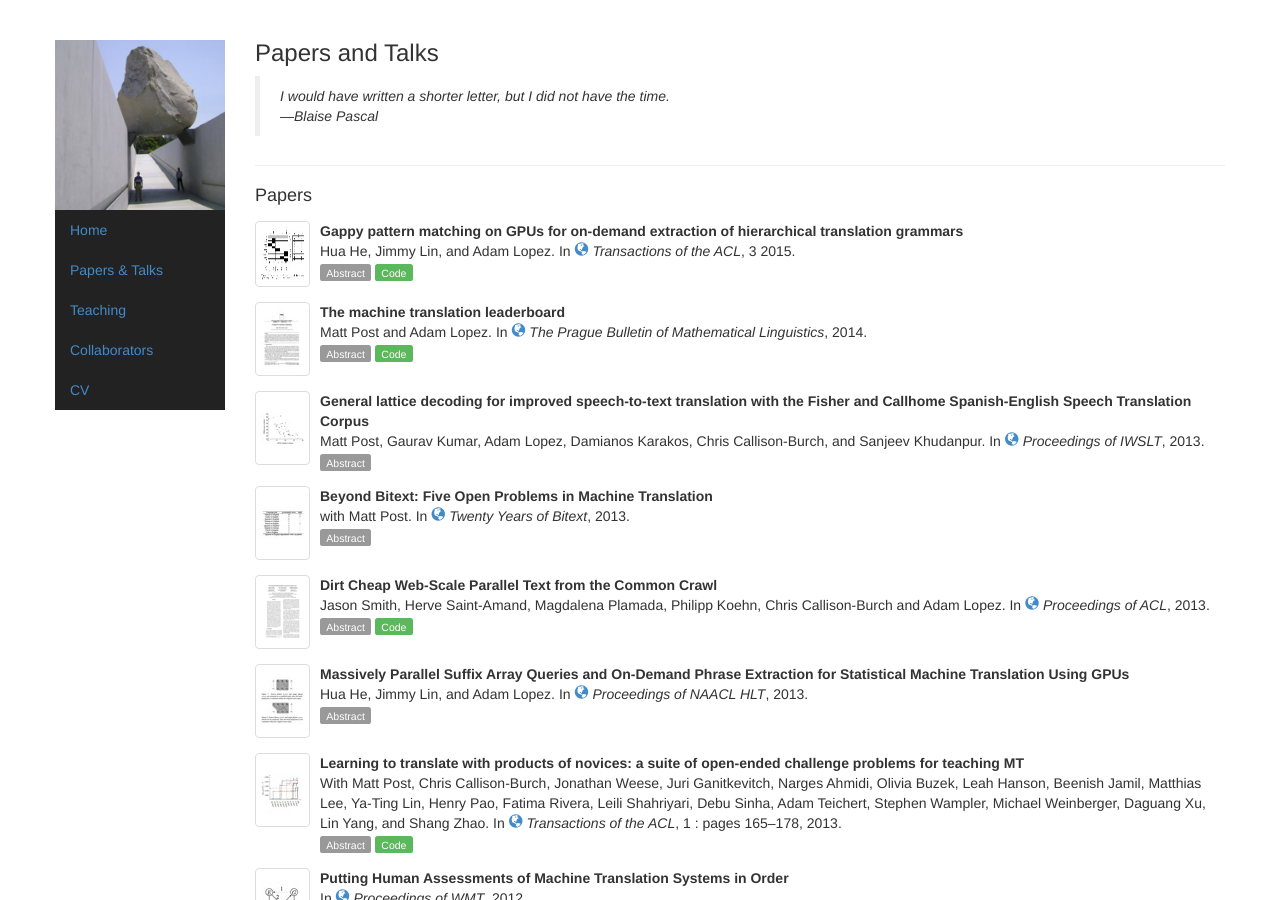
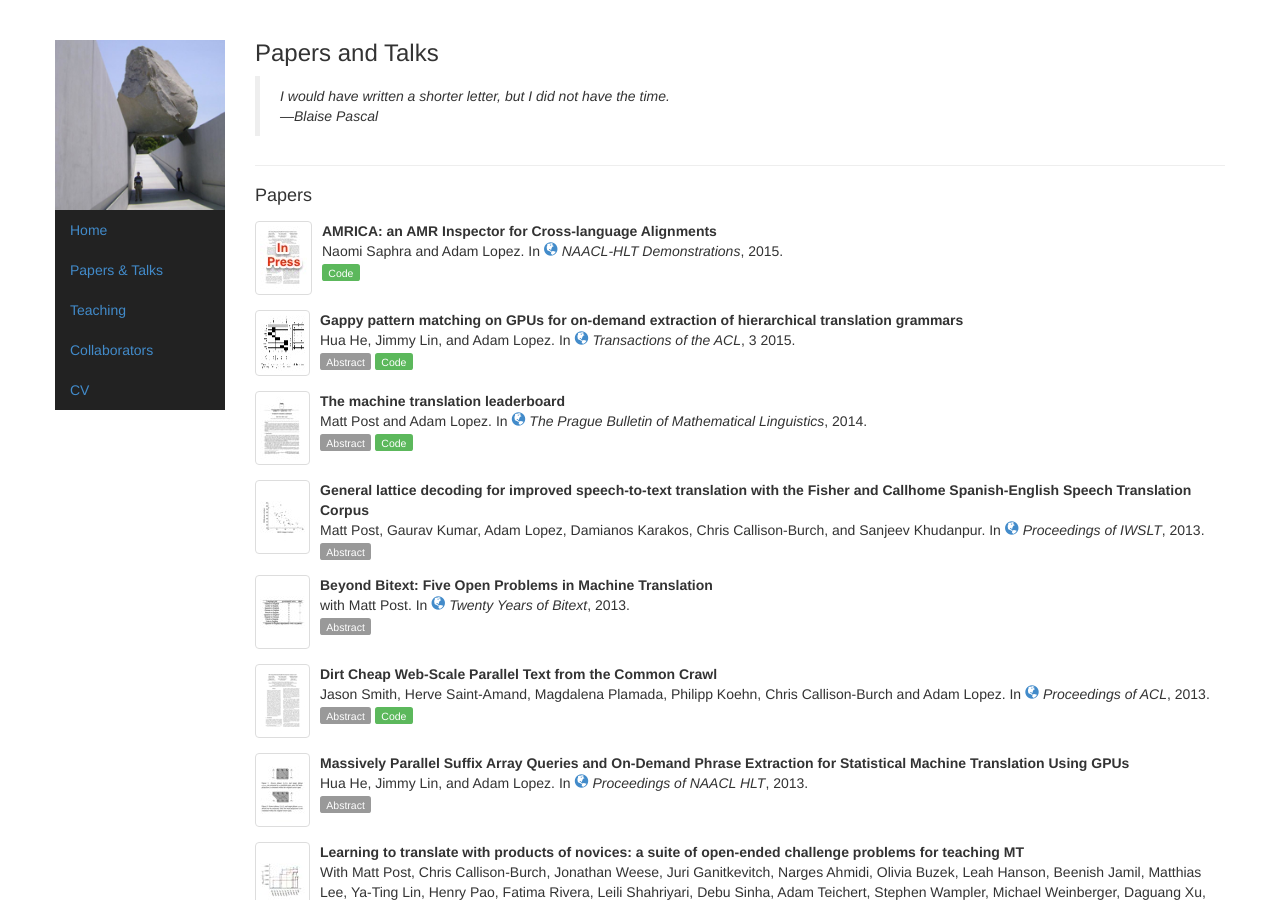
Before and after one commit to alopez/alopez.github.com, a Jekyll site: the page built from papers.html, in a window 1280 px wide and 900 px high. Built offline with Jekyll 4.4.1, drawn with Linux system fonts in a browser that asks for light colours; formulas are drawn with MathJax 3.

Commit message:
Add NAACL demo

```diff
--- a/_config.yml
+++ b/_config.yml
@@ -28,6 +28,17 @@ talks:
     url: http://www.cs.jhu.edu/~alopez/talks/saarland.pdf
     img: "saarland-talk.jpg"
 papers:
+  - layout: paper
+    paper-type: inproceedings
+    selected: no
+    year: 2015
+    img: inpress
+    title: AMRICA&#58; an AMR Inspector for Cross-language Alignments
+    authors: Naomi Saphra and Adam Lopez
+    booktitle: NAACL-HLT Demonstrations
+    booktitle-url: http://naacl.org/naacl-hlt-2015/
+    venue: workshop
+    code: https://github.com/nsaphra/AMRICA
   - layout: paper
     selected: y
     paper-type: article
```
